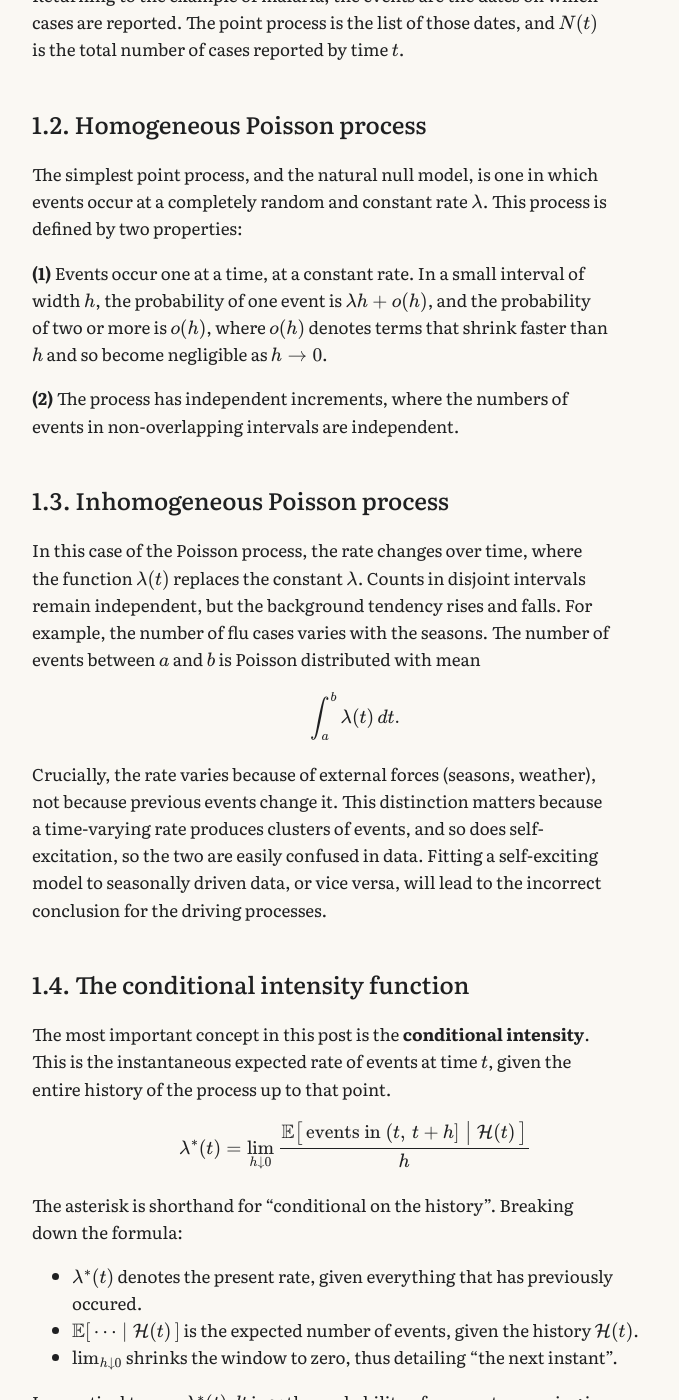
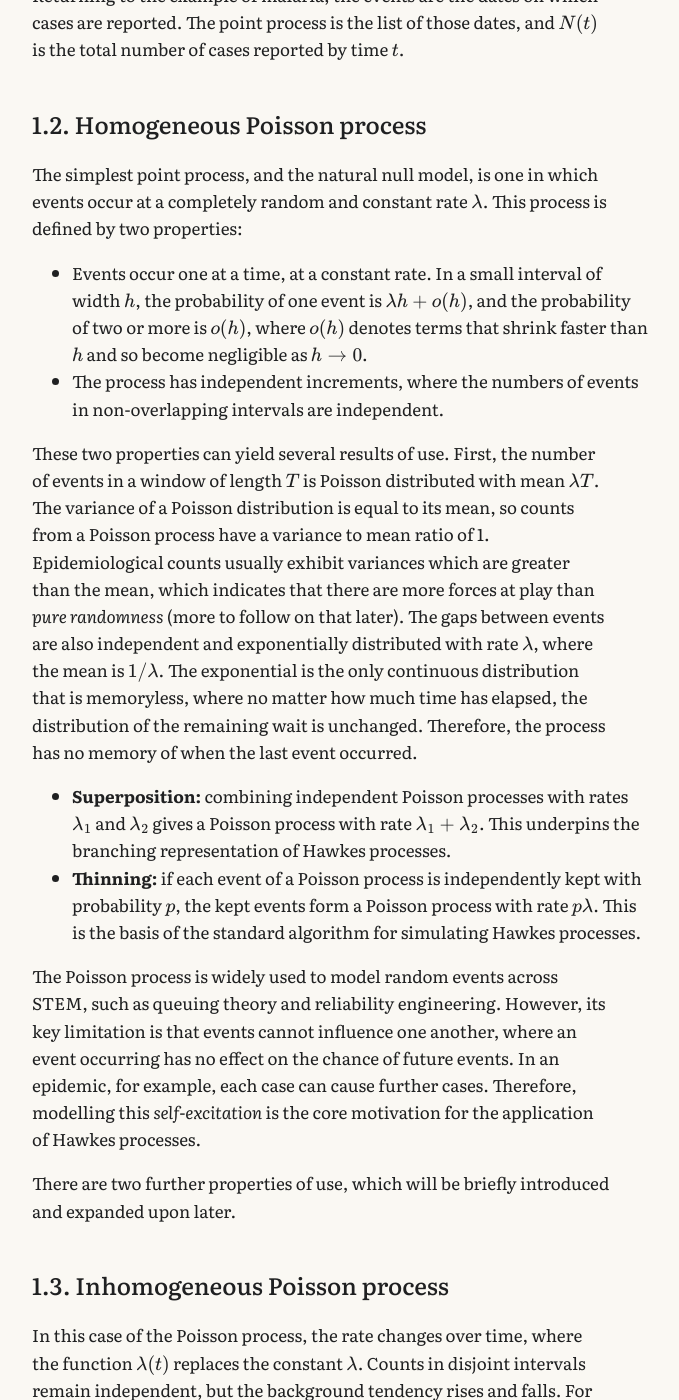
Before and after one commit to timj-wood/timj-wood.github.io, a Jekyll site: the page built from _posts/2026-09-20-hawkes-processes.md, in a window 1280 px wide and 1400 px high, scrolled down 1807 px. Shown: the whole window, without its empty margins (285-964 px from the left). Built offline with Jekyll 4.4.1, drawn with Linux system fonts in a browser that asks for light colours; some of the changed text lies outside the part shown.

Commit message:
Update 2026-09-20-hawkes-processes.md

```diff
--- a/_posts/2026-09-20-hawkes-processes.md
+++ b/_posts/2026-09-20-hawkes-processes.md
@@ -30,9 +30,18 @@ Returning to the example of malaria, the events are the dates on which cases are
 
 The simplest point process, and the natural null model, is one in which events occur at a completely random and constant rate $$\lambda$$. This process is defined by two properties:
 
-**(1)** Events occur one at a time, at a constant rate. In a small interval of width $$h$$, the probability of one event is $$\lambda h + o(h)$$, and the probability of two or more is $$o(h)$$, where $$o(h)$$ denotes terms that shrink faster than $$h$$ and so become negligible as $$h \to 0$$.
+- Events occur one at a time, at a constant rate. In a small interval of width $$h$$, the probability of one event is $$\lambda h + o(h)$$, and the probability of two or more is $$o(h)$$, where $$o(h)$$ denotes terms that shrink faster than $$h$$ and so become negligible as $$h \to 0$$.
+- The process has independent increments, where the numbers of events in non-overlapping intervals are independent.
 
-**(2)** The process has independent increments, where the numbers of events in non-overlapping intervals are independent.
+These two properties can yield several results of use. First, the number of events in a window of length $$T$$ is Poisson distributed with mean $$\lambda T$$. The variance of a Poisson distribution is equal to its mean, so counts from a Poisson process have a variance to mean ratio of 1. Epidemiological counts usually exhibit variances which are greater than the mean, which indicates that there are more forces at play than *pure randomness* (more to follow on that later). The gaps between events are also independent and exponentially distributed with rate $$\lambda$$, where the mean is $$1/\lambda$$. The exponential is the only continuous distribution that is memoryless, where no matter how much time has elapsed, the distribution of the remaining wait is unchanged. Therefore, the process has no memory of when the last event occurred.
+
+- **Superposition:** combining independent Poisson processes with rates $$\lambda_1$$ and $$\lambda_2$$ gives a Poisson process with rate $$\lambda_1 + \lambda_2$$. This underpins the branching representation of Hawkes processes.
+- **Thinning:** if each event of a Poisson process is independently kept with probability $$p$$, the kept events form a Poisson process with rate $$p\lambda$$. This is the basis of the standard algorithm for simulating Hawkes processes.
+
+The Poisson process is widely used to model random events across STEM, such as queuing theory and reliability engineering. However, its key limitation is that events cannot influence one another, where an event occurring has no effect on the chance of future events. In an epidemic, for example, each case can cause further cases. Therefore, modelling this *self-excitation* is the core motivation for the application of Hawkes processes.
+
+
+There are two further properties of use, which will be briefly introduced and expanded upon later.
 
 ## 1.3. Inhomogeneous Poisson process
 
```
